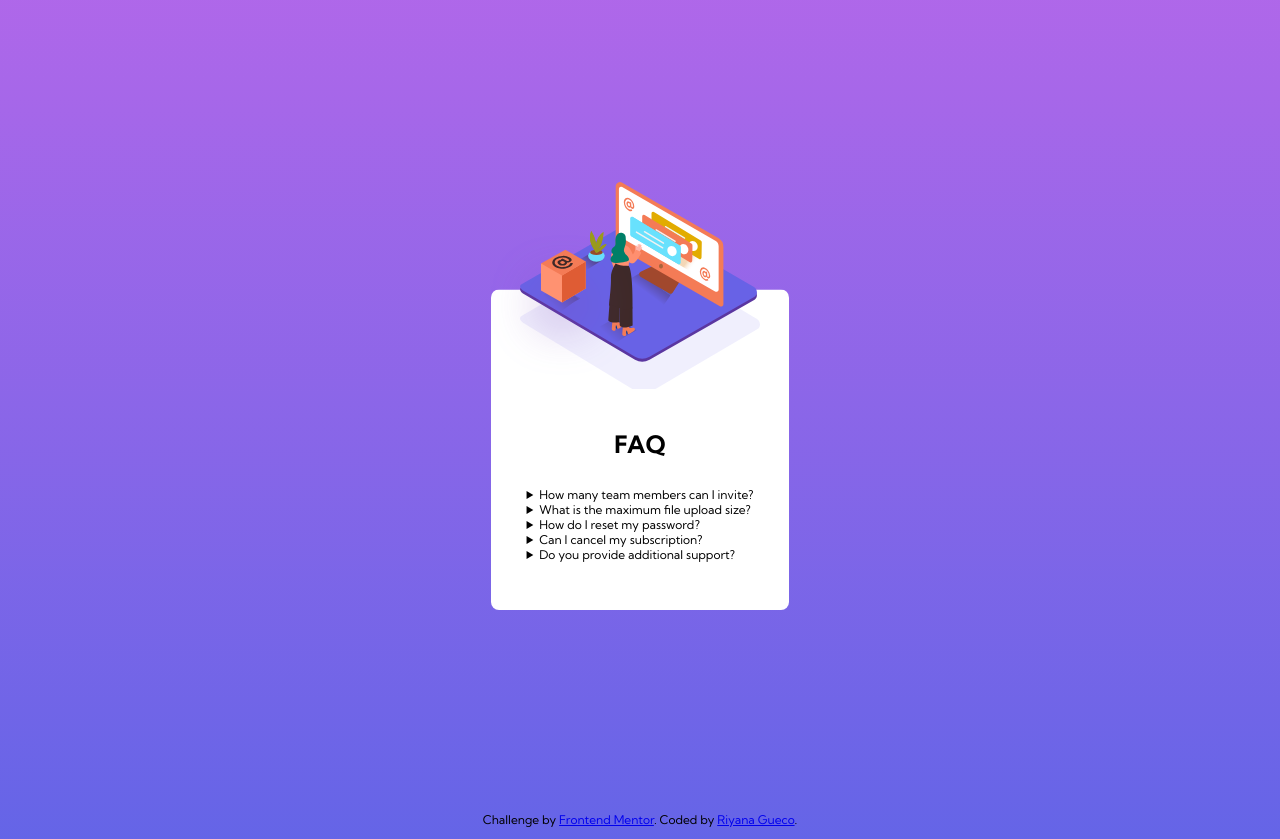
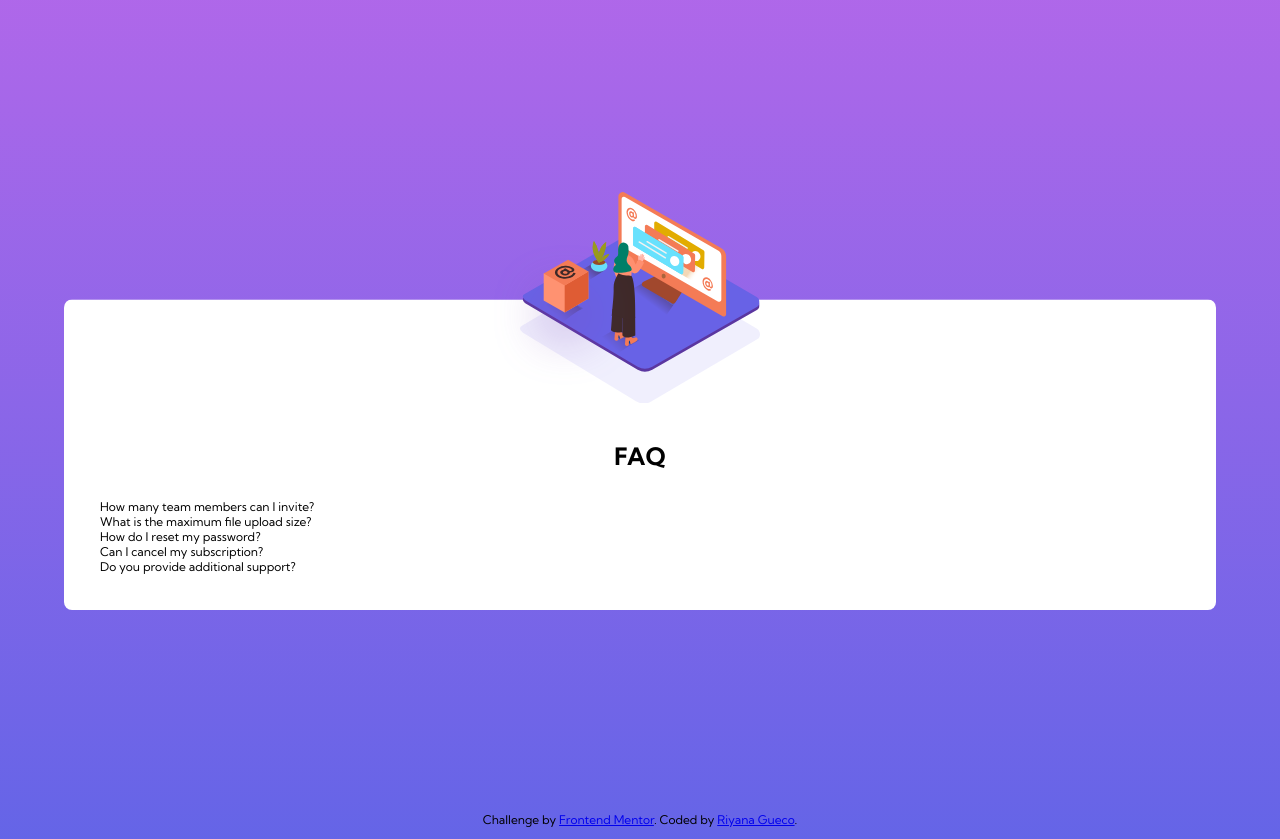
Before and after one commit to rngueco/faq-accordion-card, a plain HTML site: page index.html in a window 1280 px wide. Drawn offline with Linux system fonts and the light colour scheme.

Commit message:
Set container width
To prevent detail from expanding container width

```diff
--- a/css/style.css
+++ b/css/style.css
@@ -20,7 +20,6 @@ html, body {
 html {
     font-size: 0.75em;
     font-family: 'Kumbh Sans', sans-serif;
-    min-height: 100vh;
     background: linear-gradient(to bottom, var(--upper-color), var(--lower-color));
     background-repeat: no-repeat;
 }
@@ -37,6 +36,8 @@ main {
 
 .wrapper {
     border-radius: 8px;
+    width: 90vw;
+    padding: 1rem 0;
 }
 
 .illustration {
@@ -45,18 +46,22 @@ main {
     background-repeat: no-repeat;
     background-position: top;
     border-radius: inherit;
-    transform: translateY(50%);
+    transform: translateY(55%);
 }
     .illustration__main {
-        transform: translateY(-55%);
+        margin-left: 50%;
+        transform: translateY(-55%) translateX(-55%);
     }
 
 .faq-list {
     background-color: white;
     border-radius: inherit;
-    padding: 2rem;
+    padding: 1rem 2rem;
+    height: 100%;
 
     position: relative;
+    top: 2rem;
+    margin-bottom: 2rem;
     z-index: 1;
 }
     .faq-list h1 {
@@ -66,6 +71,18 @@ main {
         list-style: none;
         padding: 1rem;
     }
+    .faq-list details > summary {
+        list-style: none;
+    }
+    .faq-list details > summary::-webkit-details-marker {
+        display: none;
+    }
+    .faq-list details {
+        width: 100%;
+    }
+    .faq-list details > p {
+        max-width: inherit;
+    }
 
 footer {
     text-align: center;
--- a/index.html
+++ b/index.html
@@ -22,32 +22,31 @@
           <li>
             <details>
               <summary>How many team members can I invite?</summary>
-              You can invite up to 2 additional users on the Free plan. There is no limit on
-      team members for the Premium plan.
+              <p>You can invite up to 2 additional users on the Free plan. There is no limit on team members for the Premium plan.</p>
             </details>
           </li>
           <li>
             <details>
               <summary>What is the maximum file upload size?</summary>
-              No more than 2GB. All files in your account must fit your allotted storage space.
+              <p>No more than 2GB. All files in your account must fit your allotted storage space.</p>
             </details>
           </li>
           <li>
             <details>
               <summary>How do I reset my password?</summary>
-              Click “Forgot password” from the login page or “Change password” from your profile page. A reset link will be emailed to you.
+              <p>Click “Forgot password” from the login page or “Change password” from your profile page. A reset link will be emailed to you.</p>
             </details>
           </li>
           <li>
             <details>
               <summary>Can I cancel my subscription?</summary>
-              Yes! Send us a message and we’ll process your request no questions asked.
+              <p>Yes! Send us a message and we’ll process your request no questions asked.</p>
             </details>
           </li>
           <li>
             <details>
               <summary>Do you provide additional support?</summary>
-              Chat and email support is available 24/7. Phone lines are open during normal business hours.
+              <p>Chat and email support is available 24/7. Phone lines are open during normal business hours.</p>
             </details>
           </li>
         </ul>
```
